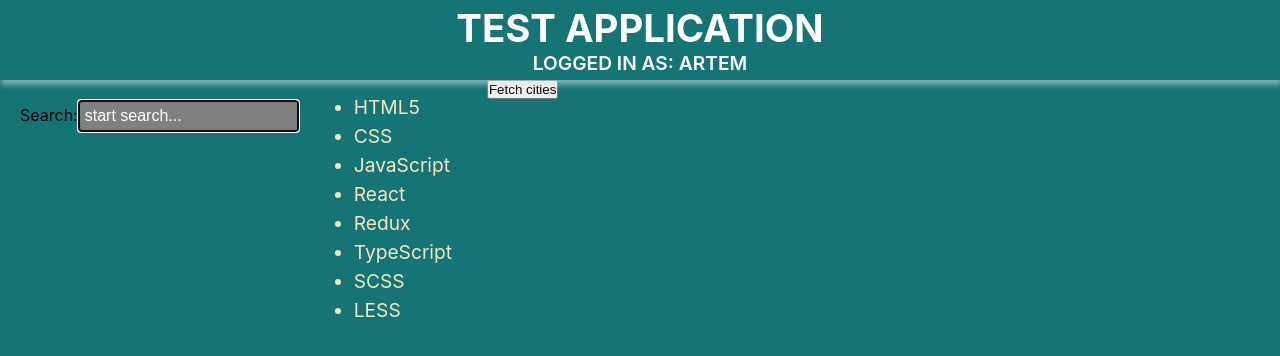
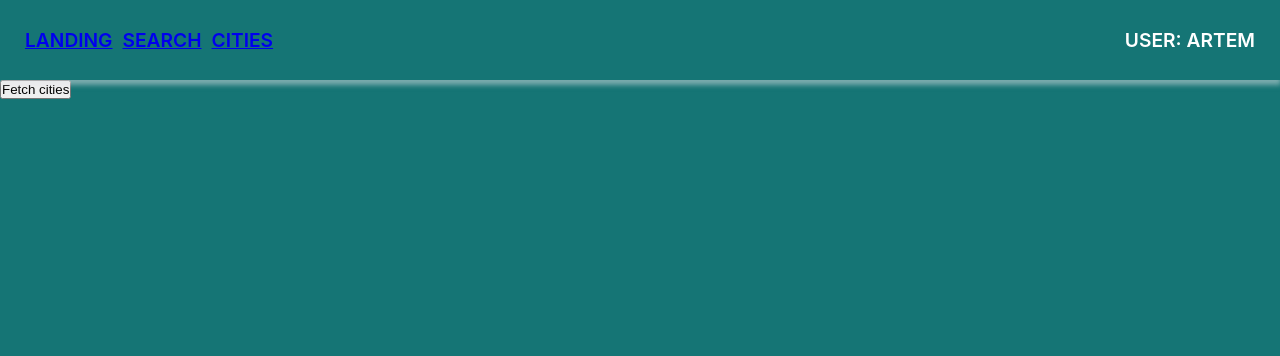
Before and after one commit to Aluminaze/test-jest-app, a React (Create React App) app: page /cities in a window 1280 px wide. Shown: the top 356 px of the page. Built offline with nearby package versions, Linux system fonts and the light colour scheme.

Commit message:
update App component, add routes, update styles

```diff
--- a/src/components/App/App.module.css
+++ b/src/components/App/App.module.css
@@ -5,11 +5,11 @@
 
 .header {
   display: flex;
-  justify-content: center;
+  justify-content: space-between;
   align-items: center;
-  flex-direction: column;
   height: 80px;
   position: fixed;
+  padding: 0 25px;
   top: 0;
   left: 0;
   right: 0;
@@ -21,19 +21,17 @@
   font-weight: 600;
 }
 
+.nav {
+  display: flex;
+  gap: 10px;
+}
+
+.nav > li {
+  list-style: none;
+}
+
 .content {
   display: flex;
   margin-top: 80px;
   min-height: calc(100vh - 80px);
 }
-
-.cities {
-  display: flex;
-  flex-direction: column;
-}
-
-.citiesList {
-  margin: 15px 0;
-  color: white;
-  list-style: none;
-}
--- a/src/components/App/App.tsx
+++ b/src/components/App/App.tsx
@@ -1,24 +1,17 @@
 import React, { useEffect, useState } from "react";
 import classes from "./App.module.css";
-import List from "components/List";
-import { listData } from "TestData/ListData";
-import Search from "components/Search";
-import axios from "axios";
+
+import { Switch, Route, Link } from "react-router-dom";
+import Landing from "components/LandingPage";
+import SearchPage from "components/SearchPage";
+import CitiesPage from "components/CitiesPage";
 
 function getUserData() {
   return Promise.resolve(() => ({ id: 77, name: "Artem" }));
 }
 
-const GET_CITIES_URL =
-  "https://countriesnow.space/api/v0.1/countries/population/cities";
-
 function App() {
-  const [value, setValue] = useState<string>("");
-  const [data, setData] = useState<string[]>(listData);
-  const onChangeSearch = (e: React.ChangeEvent<HTMLInputElement>) =>
-    setValue(e.target.value);
   const [userData, setUserData] = useState<any | null>(null);
-  const [cities, setCities] = useState<any[]>([]);
 
   useEffect(() => {
     const fetchUserData = async () => {
@@ -29,47 +22,29 @@ function App() {
     fetchUserData();
   }, []);
 
-  useEffect(() => {
-    if (value) {
-      setData(
-        listData.filter((elem: string) =>
-          elem.toLowerCase().includes(value.toLowerCase())
-        )
-      );
-    } else {
-      setData(listData);
-    }
-  }, [value]);
-
-  const handleFetchCities = async () => {
-    const data = await axios
-      .get(GET_CITIES_URL)
-      .then((data) => data.data?.data);
-    const topCities = data?.length ? data.slice(0, 10) : [];
-    setCities(topCities);
-  };
-
   return (
     <div className={classes.app}>
       <header className={classes.header}>
-        <h1>Test Application</h1>
-        {userData && <span>Logged in as: {userData?.name}</span>}
+        <ul className={classes.nav}>
+          <li>
+            <Link to="/">Landing</Link>
+          </li>
+          <li>
+            <Link to="/search">Search</Link>
+          </li>
+          <li>
+            <Link to="/cities">Cities</Link>
+          </li>
+        </ul>
+        <div>{userData && <span>User: {userData?.name}</span>}</div>
       </header>
+
       <div className={classes.content}>
-        <Search value={value} onChange={onChangeSearch} />
-        <List items={data} />
-
-        <div className={classes.cities}>
-          <button onClick={handleFetchCities}>Fetch cities</button>
-
-          <ul className={classes.citiesList} data-testid="cities">
-            {cities.map((city: any) => (
-              <li key={city.city}>
-                {city.city} ({city.country})
-              </li>
-            ))}
-          </ul>
-        </div>
+        <Switch>
+          <Route exact path="/" component={Landing} />
+          <Route exact path="/search" component={SearchPage} />
+          <Route exact path="/cities" component={CitiesPage} />
+        </Switch>
       </div>
     </div>
   );
```
